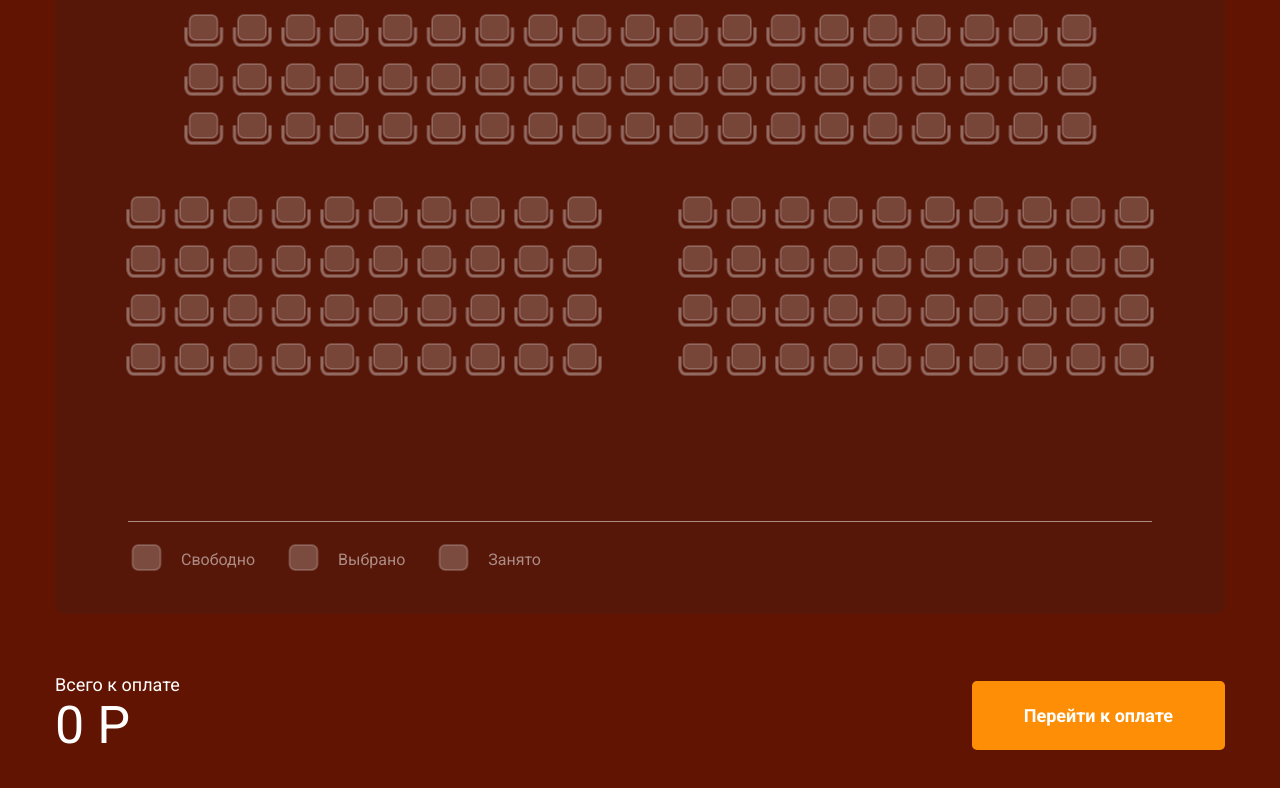
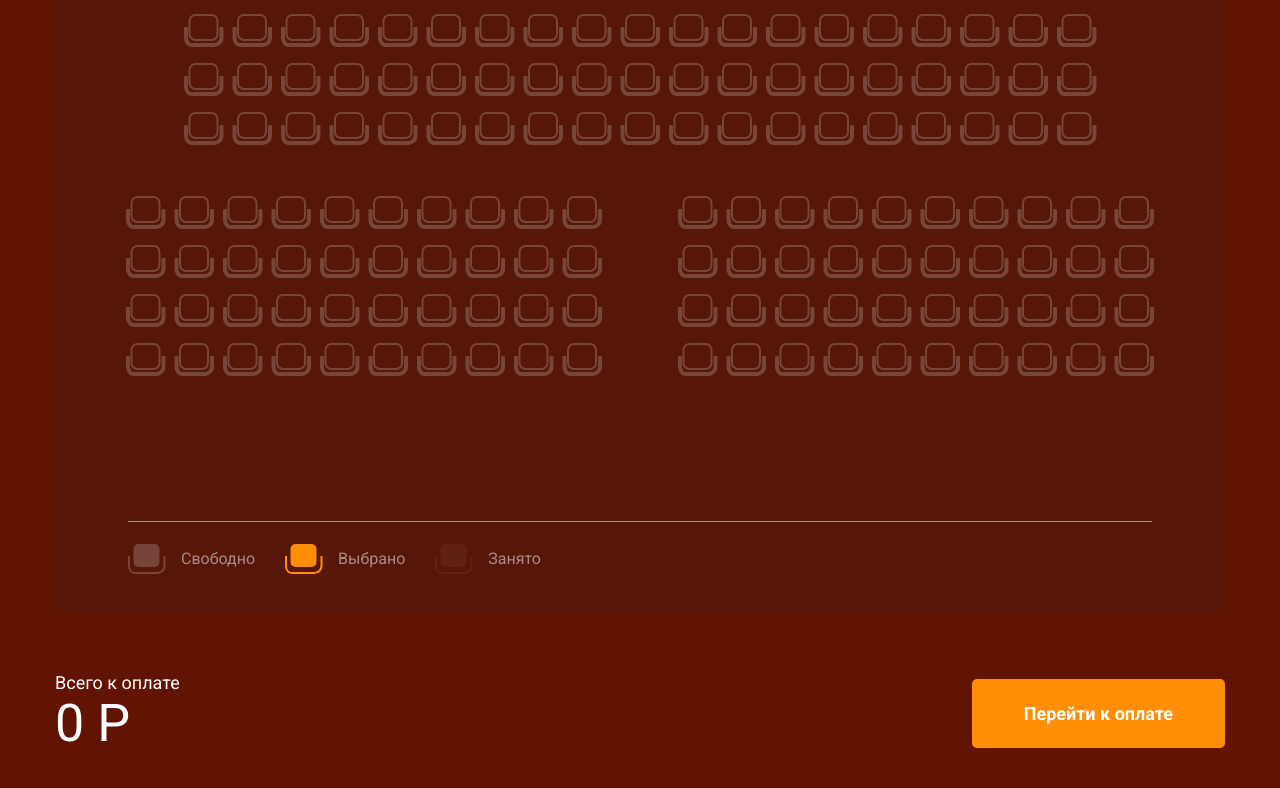
Before and after one commit to 0xNord/cinema-project, a plain HTML site: page index.html in a window 1280 px wide. Shown: the part 991-1779 px from the top of the page. Drawn offline with Linux system fonts and the light colour scheme.

Commit message:
charFix2

```diff
--- a/css/style.css
+++ b/css/style.css
@@ -160,13 +160,14 @@ body {
   border-radius: 10px;
   margin-bottom: 40px;
 }
-.scheme path:not(.light) {
-  fill: rgba(255, 255, 255, 0.2);
+.scheme path:not(.light, .ll) {
+  /*fill: rgba(255, 255, 255, 0.2);*/
   cursor: pointer;
 }
-.scheme path:not(.light):hover {
+.scheme path:not(.light, .ll):hover {
   fill: rgba(255, 255, 255, 0.5);
 }
+
 .scheme path.booked,
 .scheme path.booked:hover {
   fill: rgba(255, 255, 255, 0.05);
--- a/index.html
+++ b/index.html
@@ -606,36 +606,33 @@
         </svg>
         <div class="legend">
             <div class="legend-free legend-label">
-                <svg width="38" height="32" viewBox="0 0 38 32" fill="none" xmlns="http://www.w3.org/2000/svg">
-                <path
-                d="M5.5 7C5.5 4.23858 7.73858 2 10.5 2H26.5C29.2614 2 31.5 4.23858 31.5 7V20C31.5 22.7614 29.2614 25 26.5 25H10.5C7.73858 25 5.5 22.7614 5.5 20V7Z"
-                fill="white" fill-opacity="0.2" />
-            <path
-                d="M10.5 1C7.18629 1 4.5 3.68629 4.5 7V20C4.5 23.3137 7.18629 26 10.5 26H26.5C29.8137 26 32.5 23.3137 32.5 20V7C32.5 3.68629 29.8137 1 26.5 1H10.5Z"
-                stroke="white" stroke-opacity="0.2" stroke-width="2" stroke-linejoin="round" />
+                <svg width="38" height="30" viewBox="0 0 38 30" fill="none" xmlns="http://www.w3.org/2000/svg">
+                    <rect x="5.5" width="26" height="23" rx="5" fill="white" fill-opacity="0.2" />
+                    <path class="ll"
+                        d="M1 12V22.5C1.16667 24.6667 2.6 29 7 29C11.4 29 23.8333 29 29.5 29C31.8333 28.8333 36.5 27.1 36.5 21.5C36.5 15.9 36.5 12.8333 36.5 12"
+                        stroke="white" stroke-opacity="0.2" stroke-width="2" stroke-linejoin="round" />
                 </svg>
+
                 <span class="legend-text">Свободно</span>
             </div>
             <div class="legend-active legend-label">
-                <svg width="38" height="32" viewBox="0 0 38 32" fill="none" xmlns="http://www.w3.org/2000/svg">
-                    <path
-                        d="M5.5 7C5.5 4.23858 7.73858 2 10.5 2H26.5C29.2614 2 31.5 4.23858 31.5 7V20C31.5 22.7614 29.2614 25 26.5 25H10.5C7.73858 25 5.5 22.7614 5.5 20V7Z"
-                        fill="white" fill-opacity="0.2" />
-                    <path
-                        d="M10.5 1C7.18629 1 4.5 3.68629 4.5 7V20C4.5 23.3137 7.18629 26 10.5 26H26.5C29.8137 26 32.5 23.3137 32.5 20V7C32.5 3.68629 29.8137 1 26.5 1H10.5Z"
-                        stroke="white" stroke-opacity="0.2" stroke-width="2" stroke-linejoin="round" />
+                <svg width="38" height="30" viewBox="0 0 38 30" fill="none" xmlns="http://www.w3.org/2000/svg">
+                    <rect x="5.5" width="26" height="23" rx="5" fill="#FE8E05" />
+                    <path class="ll"
+                        d="M1 12V22.5C1.16667 24.6667 2.6 29 7 29C11.4 29 23.8333 29 29.5 29C31.8333 28.8333 36.5 27.1 36.5 21.5C36.5 15.9 36.5 12.8333 36.5 12"
+                        stroke="#FE8E05" stroke-width="2" stroke-linejoin="round" />
                 </svg>
+
                 <span class="legend-text">Выбрано</span>
             </div>
             <div class="legend-booked legend-label">
-                <svg width="38" height="32" viewBox="0 0 38 32" fill="none" xmlns="http://www.w3.org/2000/svg">
-                    <path
-                        d="M5.5 7C5.5 4.23858 7.73858 2 10.5 2H26.5C29.2614 2 31.5 4.23858 31.5 7V20C31.5 22.7614 29.2614 25 26.5 25H10.5C7.73858 25 5.5 22.7614 5.5 20V7Z"
-                        fill="white" fill-opacity="0.2" />
-                    <path
-                        d="M10.5 1C7.18629 1 4.5 3.68629 4.5 7V20C4.5 23.3137 7.18629 26 10.5 26H26.5C29.8137 26 32.5 23.3137 32.5 20V7C32.5 3.68629 29.8137 1 26.5 1H10.5Z"
-                        stroke="white" stroke-opacity="0.2" stroke-width="2" stroke-linejoin="round" />
+                <svg width="38" height="30" viewBox="0 0 38 30" fill="none" xmlns="http://www.w3.org/2000/svg">
+                    <rect x="5.5" width="26" height="23" rx="5" fill="white" fill-opacity="0.05" />
+                    <path class="ll"
+                        d="M1 12V22.5C1.16667 24.6667 2.6 29 7 29C11.4 29 23.8333 29 29.5 29C31.8333 28.8333 36.5 27.1 36.5 21.5C36.5 15.9 36.5 12.8333 36.5 12"
+                        stroke="white" stroke-opacity="0.05" stroke-width="2" stroke-linejoin="round" />
                 </svg>
+
                 <span class="legend-text">Занято</span>
             </div>
         </div>
```
